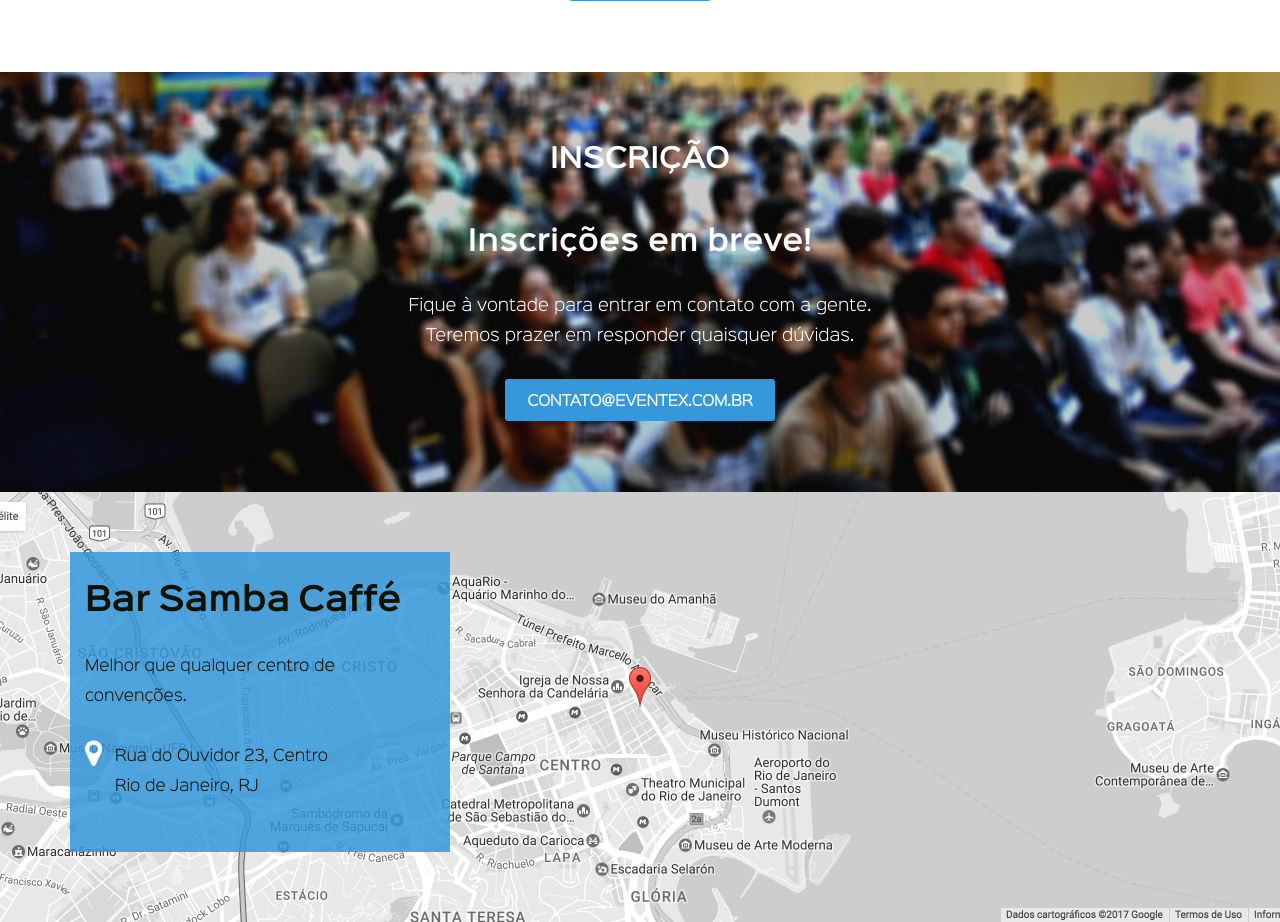
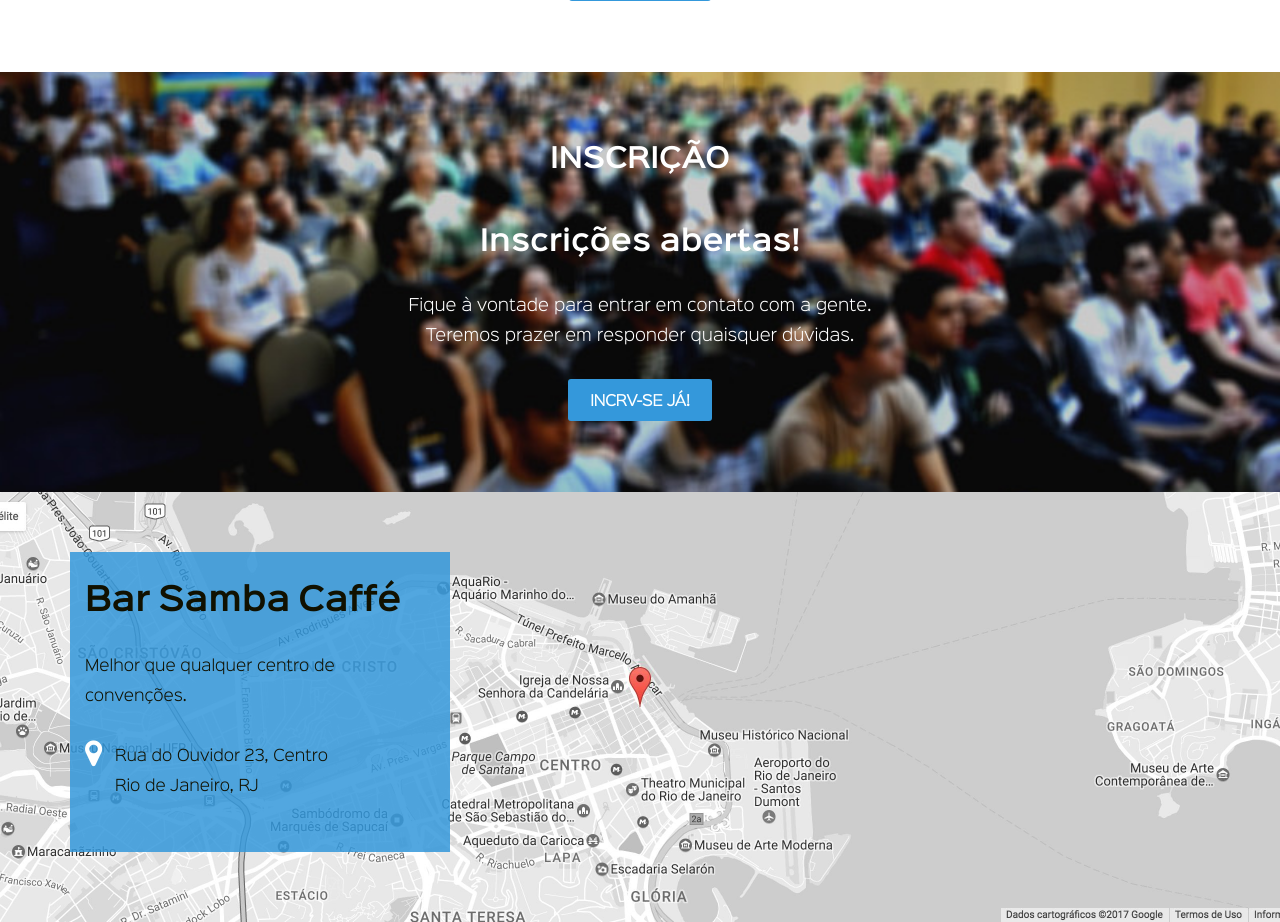
Before and after one commit to marcosvmello/eventex-marcosvmello, a Django app: page / in a window 1280 px wide. Shown: the part 1818-2740 px from the top of the page. Run offline with Django 3.2, Linux system fonts and the light colour scheme; some libraries are stand-ins or nearby versions.

Commit message:
Habilita Incrição

```diff
--- a/eventex/core/templates/index.html
+++ b/eventex/core/templates/index.html
@@ -110,9 +110,9 @@
             <div class="register row">
                 <div class="text-align-center row desktop-12 padding-top-2 min-h-14 container">
                 	<h2>Inscrição</h2>
-                	<h3>Inscrições em breve!</h3>
+                	<h3>Inscrições abertas!</h3>
                     <p>Fique à vontade para entrar em contato com a gente.<br>Teremos prazer em responder quaisquer dúvidas.</p>
-                	<a class="btn-basic btn-blue" href="mailto:contato@eventex.com.br">contato@eventex.com.br</a>
+                	<a class="btn-basic btn-blue" href="/inscricao/">Incrv-se já!</a>
                 </div>
             </div>
         </section>
--- a/eventex/core/tests.py
+++ b/eventex/core/tests.py
@@ -13,3 +13,6 @@ class HomeTest(TestCase):
         """" Must use index.html"""
         assert isinstance(self.response)
         self.assertTemplateUsed(self.response, 'index.html')
+
+    def test_subscription_link(self):
+        self.assertContains(self.response, 'hrel="/inscricao/")
```
